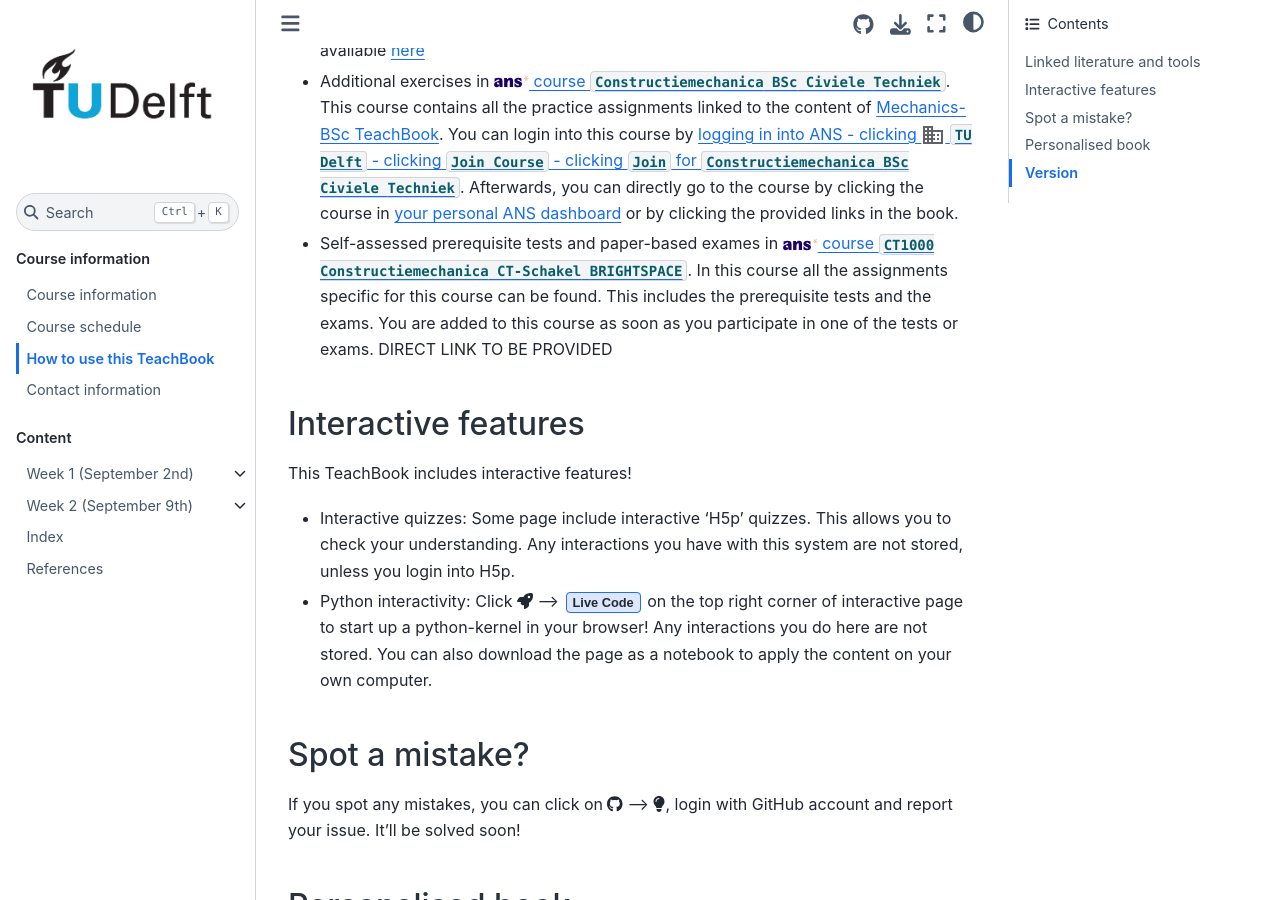
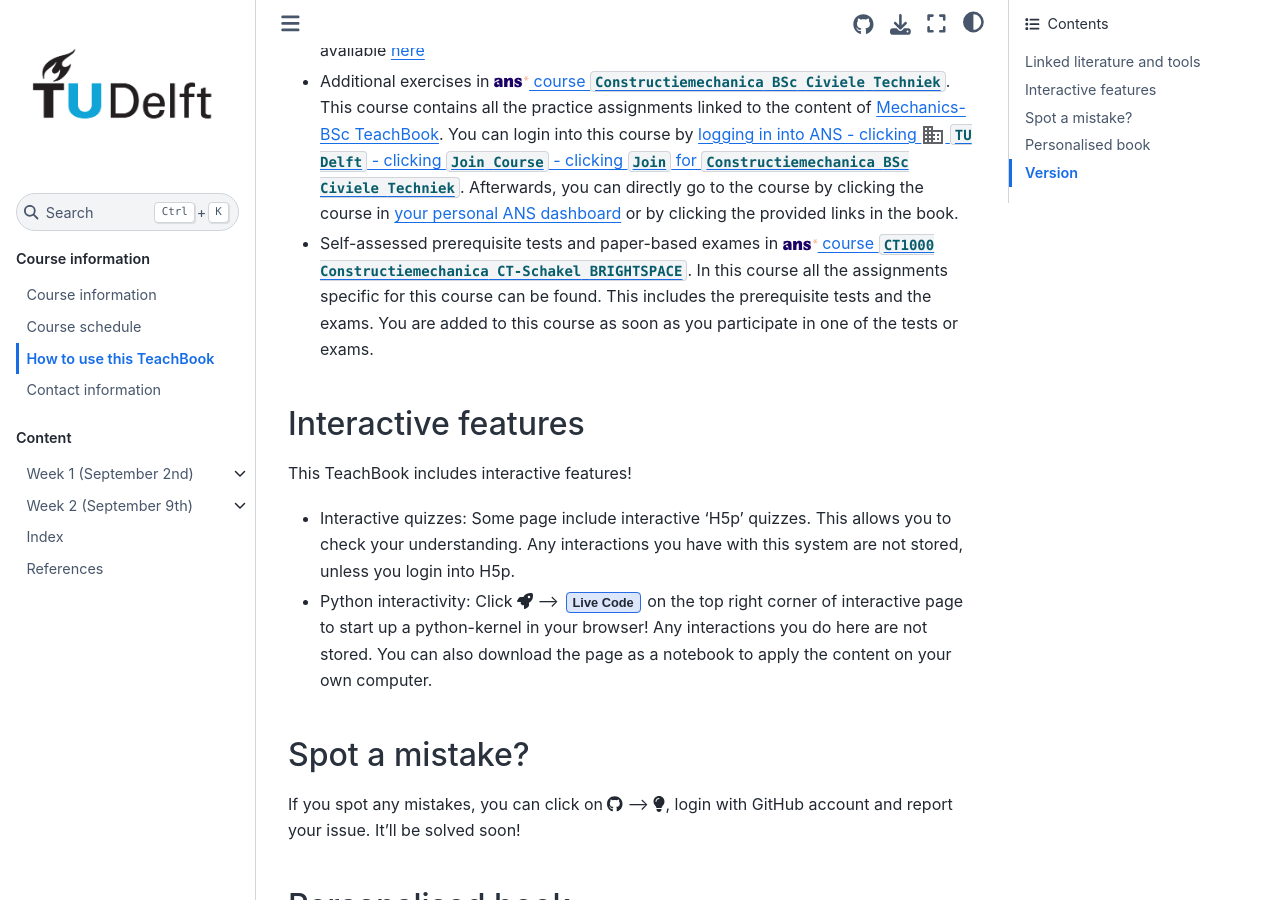
Before and after one commit to TeachBooks/bridging_mechanics, a Jupyter Book: the page built from book/instructions.md, in a window 1280 px wide and 900 px high, scrolled down 678 px. Built offline with Jupyter Book 1.0.4 settings and Sphinx 7.4.7 and the Sphinx Book theme 1.1.4, drawn with Linux system fonts in a browser that asks for light colours; pages that are not in the unit, such as notebooks, are missing from menus; comment, search, counter and statistics services are not loaded; cross-references to code outside the pages are shown as plain code.

Commit message:
Update instructions.md

```diff
--- a/book/instructions.md
+++ b/book/instructions.md
@@ -10,7 +10,7 @@
 - Mechanica: Stabiliteit van het evenwicht, by C. Hartsuijker and J.W. Welleman {cite}`Hartsuijker2023`. Book available at [<img height="12px" src="./figures/logo-boom.svg" alt="Boom">](https://www.boom.nl/hoger-onderwijs/100-10458_Mechanica-Stabiliteit-van-het-evenwicht). This book is only available as a paid version in Dutch
 - Introduction to continuum mechanics, by C. Hartsuijker and J.W. Welleman. Book available [here](external/mechanics-BSc/book/Lecture_Notes_Elasticity.pdf)
 - Additional exercises in [<img height="12px" src="./figures/ANS.svg" alt="ANS"> course `Constructiemechanica BSc Civiele Techniek`](https://ans.app/routing/courses/436978). This course contains all the practice assignments linked to the content of [Mechanics-BSc TeachBook](https://teachbooks.github.io/mechanics-BSc). You can login into this course by [logging in into ANS - clicking  <svg xmlns="http://www.w3.org/2000/svg" height="24px" viewBox="0 -960 960 960" width="24px" fill="#5f6368"><path d="M80-120v-720h400v160h400v560H80Zm80-80h80v-80h-80v80Zm0-160h80v-80h-80v80Zm0-160h80v-80h-80v80Zm0-160h80v-80h-80v80Zm160 480h80v-80h-80v80Zm0-160h80v-80h-80v80Zm0-160h80v-80h-80v80Zm0-160h80v-80h-80v80Zm160 480h320v-400H480v80h80v80h-80v80h80v80h-80v80Zm160-240v-80h80v80h-80Zm0 160v-80h80v80h-80Z"/></svg> `TU Delft` - clicking `Join Course`  - clicking `Join` for `Constructiemechanica BSc Civiele Techniek`](https://ans.app/universities/1/courses/join_courses). Afterwards, you can directly go to the course by clicking the course in [your personal ANS dashboard](https://ans.app/routing/courses/436978) or by clicking the provided links in the book.
-- Self-assessed prerequisite tests and paper-based exames in [<img height="12px" src="./figures/ANS.svg" alt="ANS"> course `CT1000 Constructiemechanica CT-Schakel BRIGHTSPACE`](https://ans.app/). In this course all the assignments specific for this course can be found. This includes the prerequisite tests and the exams. You are added to this course as soon as you participate in one of the tests or exams. DIRECT LINK TO BE PROVIDED
+- Self-assessed prerequisite tests and paper-based exames in [<img height="12px" src="./figures/ANS.svg" alt="ANS"> course `CT1000 Constructiemechanica CT-Schakel BRIGHTSPACE`](https://ans.app/routing/courses/437261). In this course all the assignments specific for this course can be found. This includes the prerequisite tests and the exams. You are added to this course as soon as you participate in one of the tests or exams.
 
 ## Interactive features
 This TeachBook includes interactive features!
```
